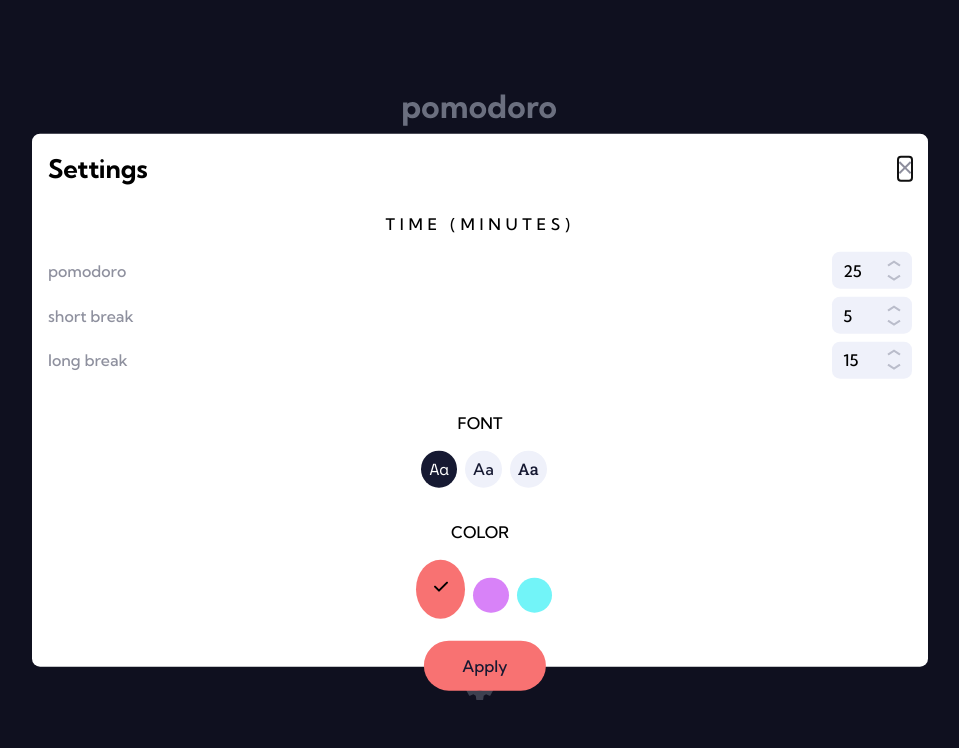
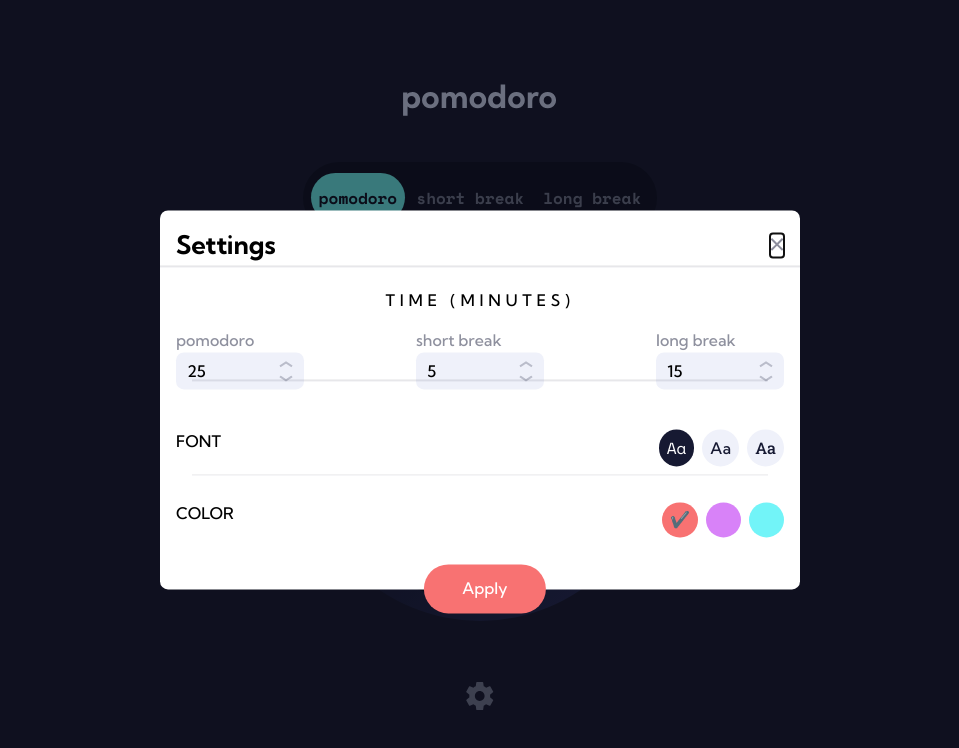
Before and after one commit to abdalla2hagos/Pomodoro, a React (Vite) app in the folder pomodoro/: page / in a window 1280 px wide. Both pictures are taken after a click on the element 639 px from the left and 689 px from the top of the page. Shown: the top 748 px of the page, without its empty margins (160-1119 px from the left). Built offline with nearby package versions, Linux system fonts and the light colour scheme.

Commit message:
new features

```diff
--- a/pomodoro/src/App.jsx
+++ b/pomodoro/src/App.jsx
@@ -4,7 +4,6 @@ import IconSettings from './assets/IconSettings'
 import IconClose from './assets/IconClose'
 import IconArrowUp from './assets/IconArrowUp'
 import IconArrowDown from './assets/IconArrowDown'
-import CheckMark from './assets/CheckMark'
 
 
 function App() {
@@ -37,19 +36,19 @@ function App() {
     </footer>
 
     <dialog className='dialog' ref={modal}>
-      <div className='flex--between settings'>
+      <div className='flex--center settings'>
         <h2 className='settings__title'>Settings</h2>
-        <button className='iconClose'><IconClose /></button>
+        <button className='iconClose' onClick={()=> modal.current.close()}><IconClose /></button>
       </div>
 
       <div className='timeContainer'>
         <h3 className='timeTitle'>TIME (MINUTES)</h3>
 
-        <div>
+        <div className='flexContainer'>
           <div className='flex--between timeEditContainer'>
             <p className='timeEditTitle'>pomodoro</p>
 
-            <div className='flex--between timeEdit'>
+            <div className='flex--center timeEdit'>
               <p>25</p>
 
               <div className='arrowContainer'>
@@ -62,7 +61,7 @@ function App() {
           <div className='flex--between timeEditContainer'>
             <p className='timeEditTitle'>short break</p>
 
-            <div className='flex--between timeEdit'>
+            <div className='flex--center timeEdit'>
               <p>5</p>
 
               <div>
@@ -75,7 +74,7 @@ function App() {
           <div className='flex--between'>
             <p className='timeEditTitle'>long break</p>
 
-            <div className='flex--between timeEdit'>
+            <div className='flex--center timeEdit'>
               <p>15</p>
 
               <div>
@@ -101,13 +100,13 @@ function App() {
         <h3>COLOR</h3>
 
         <div>
-          <button className='clrButton attr'><CheckMark/></button>
+          <button className='clrButton attr isActiveColor'></button>
           <button className='clrButton attr'></button>
           <button className='clrButton attr'></button>
         </div>
       </div>
 
-      <button className='Apply'>Apply</button>
+      <button className='apply'>Apply</button>
     </dialog>
     </div>
   )
--- a/pomodoro/src/assets/CheckMark.jsx
+++ /dev/null
@@ -1,9 +0,0 @@
-import React from "react";
-
-function CheckMark(){
-    return(
-        <svg xmlns="http://www.w3.org/2000/svg" height="1em" viewBox="0 0 448 512"><path d="M438.6 105.4c12.5 12.5 12.5 32.8 0 45.3l-256 256c-12.5 12.5-32.8 12.5-45.3 0l-128-128c-12.5-12.5-12.5-32.8 0-45.3s32.8-12.5 45.3 0L160 338.7 393.4 105.4c12.5-12.5 32.8-12.5 45.3 0z"/></svg>
-    )
-}
-
-export default CheckMark
--- a/pomodoro/src/style.css
+++ b/pomodoro/src/style.css
@@ -88,7 +88,7 @@ button{
 /* main start */
 .main,
 .circleContainer{
-  padding: 5rem 3rem;
+  padding: 10rem 10rem;
   border-radius: 50%;
 }
 
@@ -112,9 +112,13 @@ button{
 
 .main__time{
   font-size: var(--fs-4);
+  position: absolute;
+  transform: translate(-50%, -50%);
 }
 
 .main__timeStatus{
+  position: absolute;
+  transform: translate(-50%, 2.3rem);
   margin-block-start: 0.5rem;
   letter-spacing: 0.5ch;
   font-size: var(--fs-1-5);
@@ -159,7 +163,8 @@ button{
   background: rgba(0, 0, 0, 0.5 );
 }
 
-.flex--between{
+.flex--between,
+.flex--center{
   display: flex;
   align-items: center;
   justify-content: space-between;
@@ -179,15 +184,15 @@ button{
   background-color: transparent;
 }
 
-/* .settings__title::before{
+.settings__title::before{
   content: '';
   position: absolute;
   background-color: hsla(var(--clr-dark-blue-1), 0.1);
   left: 0;
   right: 0;
-  bottom: 83%;
+  bottom: 87%;
   height: 0.1rem;
-} */
+}
 
 .timeTitle{
   letter-spacing: 0.5ch;
@@ -201,7 +206,7 @@ button{
 }
 
 .timeEdit{
-  width: 5rem;
+  width: 8rem;
   background-color: hsl(var(--clr-grey-2));
   padding: 0.4em 0.7em;
   border-radius: 0.5rem;
@@ -246,16 +251,23 @@ button{
   margin-block-end: 2rem;
 }
 
-/* .fontContainer::before{
+.fontContainer::before,
+.fontContainer::after{
   content: '';
   position: absolute;
   background-color: hsla(var(--clr-dark-blue-1), 0.1);
-  left: 0;
-  right: 0;
-  bottom: 36%;
-  height: 0.1rem; */
-/* } */
+  left: 5%;
+  right: 5%;
+  height: 0.1rem;
+}
 
+.fontContainer::before{
+  bottom: 48%;
+}
+
+.fontContainer::after{
+  bottom: 26%;
+}
 
 .fontButton:nth-child(1){
   font-family: var(--ff-s);
@@ -270,9 +282,18 @@ button{
 }
 
 .fontButton{
+  position: relative;
   background-color: hsl(var(--clr-grey-2));
   color: hsl(var(--clr-dark-blue-1));
   padding: 0.4em 0.5rem;
+}
+
+.fontButton:hover::before{
+  content: '';
+  position: absolute;
+  inset: -5% -8% -5% -5%;
+  border-radius: 50%;
+  border: 1px solid hsl(var(--clr-grey-1))
 }
 
 .isActiveFont.fontButton{
@@ -304,20 +325,74 @@ button{
   padding: 1.1em 1.1em;
 }
 
+.isActiveColor{
+  position: relative;
+}
+
+.isActiveColor::before{
+  content: '✔️';
+  position: absolute;
+  transform: translate(-50%, -50%);
+}
+
 .fontContainer h3,
 .clrContainer h3{
   margin-block-end: 1rem;
 }
 
-.Apply{
+.apply{
   position: absolute;
   transform: translateX(-46%);
   bottom: -1.5rem;
   font-weight: var(--fw-medium);
-  color: hsl(var(--clr-dark-blue-1));
+  color: hsl(var(--clr-white));
   background-color: hsl(var(--clr-orange));
   border: 0;
   border-radius: 100rem;
   padding: 0.8em 2.4em;
 }
+
+.apply:hover{
+  --clr-orange: 0, 91%, 77%;
+  background-color: hsl(var(--clr-orange));
+}
 /* modal end */
+
+@media(min-width: 900px){
+  .dialog{
+    width: 50%;
+  }
+
+  .flex--between{
+    flex-direction: column;
+    align-items: normal;
+    justify-content: flex-start;
+  }
+
+  .flexContainer{
+    display: flex;
+    justify-content: space-between;
+    text-align: left;
+  }
+
+  .flex{
+    flex-direction: row;
+    justify-content: space-between;
+    /* align-items: flex-start; */
+  }
+
+  .fontButton{
+    vertical-align: top;
+  }
+  .settings__title::before{
+    bottom: 85%;
+  }
+
+  .fontContainer::before{
+    bottom: 55%;
+  }
+
+  .fontContainer::after{
+    bottom: 30%;
+  }
+}
```
